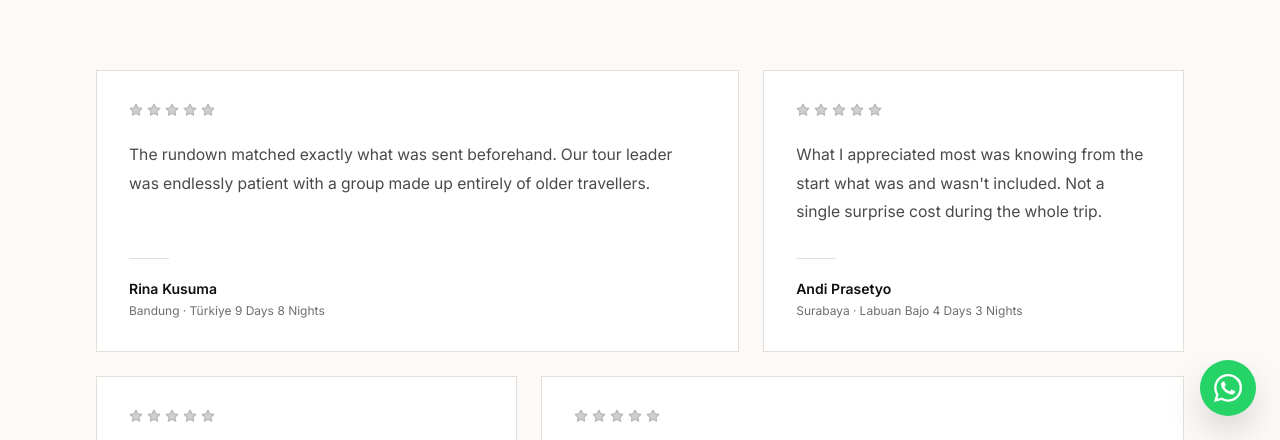
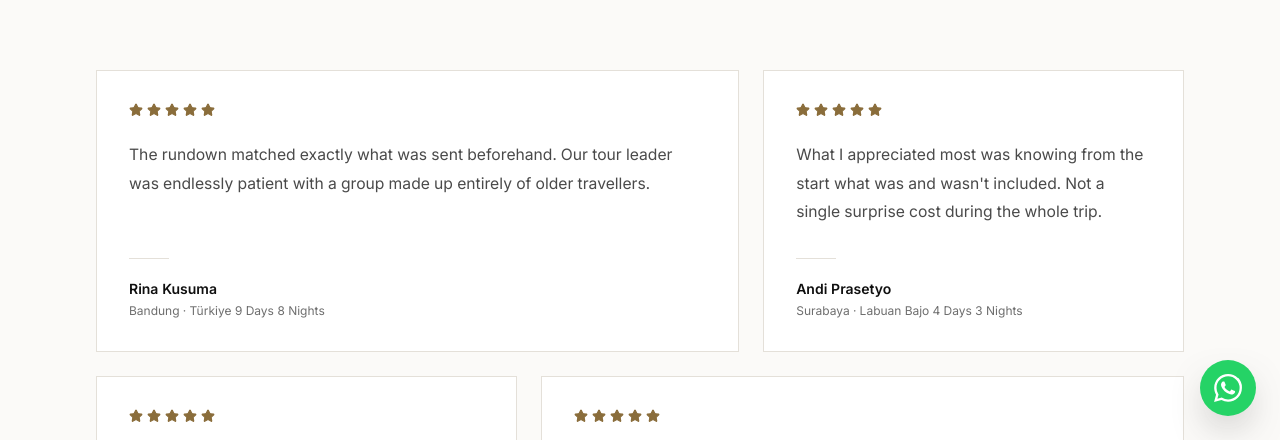
Before and after one commit to daffaoir/bungawisata, a Next.js app: page /en/testimoni in a window 1280 px wide. Shown: the part 360-800 px from the top of the page. Built offline with nearby package versions, Linux system fonts and the light colour scheme; no server answers.

Commit message:
style(gallery,testimonials): solid gold ratings and full quotes in testimonial cards

```diff
--- a/src/components/shared/TestimonialCard.tsx
+++ b/src/components/shared/TestimonialCard.tsx
@@ -4,104 +4,102 @@ import type { Testimonial } from "@/content/testimonials";
 import type { AppLocale } from "@/i18n/routing";
 import { cn } from "@/lib/cn";
 
+type TestimonialCardProps = {
+  testimonial: Testimonial;
+  /** Hanya untuk varian `card`: latar terang atau gelap (section ink). */
+  tone?: "light" | "dark";
   /**
- * Kartu testimoni dengan interaksi murni CSS — tidak menambah JavaScript
- * apa pun ke bundel, dan seluruhnya berhenti saat `prefers-reduced-motion`
- * menyala (aturan globalnya ada di `globals.css`).
- *
- * Empat lapis interaksinya: kartu terangkat, garis tepi menjadi emas, tanda
- * kutip raksasa memudar masuk, dan bintang menyala berurutan dari kiri.
+   * `card` — kotak bergaris (strip testimoni di beranda).
+   * `quote` — kutipan tanpa kotak, dipisah garis rambut (halaman Testimoni).
    */
-export function TestimonialCard({
-  testimonial,
-  tone = "light",
-}: {
-  testimonial: Testimonial;
-  tone?: "light" | "dark";
-}) {
-  const locale = useLocale() as AppLocale;
-  const isDark = tone === "dark";
+  variant?: "card" | "quote";
+};
 
+function Stars({ rating, isDark }: { rating: number; isDark: boolean }) {
   return (
-    /*
-     * `tabIndex` membuat kartunya bisa disinggahi Tab. Tanpa itu, seluruh efek
-     * di bawah — termasuk terbukanya kutipan yang terpotong — hanya bisa
-     * dicapai dengan kursor.
-     */
-    <figure
-      tabIndex={0}
-      className={cn(
-        "group relative flex h-full flex-col overflow-hidden border p-8",
-        "transition-[transform,border-color,box-shadow] duration-500 ease-out",
-        "hover:-translate-y-1.5 focus:-translate-y-1.5",
-        isDark
-          ? "border-white/15 bg-white/[0.04] hover:border-gold-400/70 focus:border-gold-400/70"
-          : "border-line bg-white hover:border-gold-500 focus:border-gold-500 hover:shadow-[0_24px_60px_-40px_rgba(15,15,15,0.5)]",
-      )}
-    >
-      <span
-        aria-hidden="true"
-        className={cn(
-          "pointer-events-none absolute -top-8 right-4 font-display text-[9rem] leading-none",
-          "opacity-0 transition-opacity duration-700 group-hover:opacity-100 group-focus:opacity-100",
-          isDark ? "text-gold-400/15" : "text-gold-500/15",
-        )}
-      >
-        &rdquo;
-      </span>
-
-      <div
-        className="relative flex gap-1"
-        role="img"
-        aria-label={`${testimonial.rating}/5`}
-      >
+    <div className="flex gap-1" role="img" aria-label={`${rating}/5`}>
       {Array.from({ length: 5 }, (_, index) => {
-          const earned = index < testimonial.rating;
+        const earned = index < rating;
 
         return (
           <Star
             key={index}
             aria-hidden="true"
-              // Jeda bertingkat membuat bintangnya menyala satu per satu
-              // dari kiri ke kanan, bukan serentak.
-              style={{ transitionDelay: `${index * 70}ms` }}
             className={cn(
-                "size-3.5 transition-colors duration-500",
+              "size-3.5",
               earned
                 ? isDark
-                    ? "fill-white/35 text-white/35 group-hover:fill-gold-400 group-hover:text-gold-400 group-focus:fill-gold-400 group-focus:text-gold-400"
-                    : "fill-ink/20 text-ink/20 group-hover:fill-gold-500 group-hover:text-gold-500 group-focus:fill-gold-500 group-focus:text-gold-500"
+                  ? "fill-gold-400 text-gold-400"
+                  : "fill-gold-600 text-gold-600"
                 : isDark
-                    ? "text-white/10"
-                    : "text-ink/10",
+                  ? "fill-white/20 text-white/20"
+                  : "fill-line text-line",
             )}
           />
         );
       })}
     </div>
+  );
+}
 
-      {/*
-        Kutipan panjang dipangkas di ~4 baris supaya tinggi kartu di satu baris
-        grid tetap seragam. Batasnya dilepas saat kartu disinggahi kursor atau
-        Tab; `max-height` dipakai (bukan `line-clamp`) karena hanya nilai
-        numerik yang bisa dianimasikan.
-      */}
+/**
+ * Testimoni statis — tidak interaktif, jadi tidak masuk urutan Tab dan tanpa
+ * efek hover. Bintang yang diraih selalu berwarna emas supaya rating 4 dan 5
+ * langsung terbedakan, dan kutipan selalu tampil utuh.
+ */
+export function TestimonialCard({
+  testimonial,
+  tone = "light",
+  variant = "card",
+}: TestimonialCardProps) {
+  const locale = useLocale() as AppLocale;
+
+  if (variant === "quote") {
+    return (
+      <figure className="flex h-full flex-col border-t border-line pt-8">
+        <Stars rating={testimonial.rating} isDark={false} />
+
+        <blockquote className="mt-5 flex-1 font-display text-[1.3rem] leading-[1.6] text-ink">
+          {testimonial.quote[locale]}
+        </blockquote>
+
+        <figcaption className="mt-6 text-[0.85rem]">
+          <span className="block font-semibold text-ink">
+            {testimonial.name}
+          </span>
+          <span className="mt-1 block text-ink-muted">
+            {testimonial.from} &middot; {testimonial.trip[locale]}
+          </span>
+        </figcaption>
+      </figure>
+    );
+  }
+
+  const isDark = tone === "dark";
+
+  return (
+    <figure
+      className={cn(
+        "flex h-full flex-col border p-8",
+        isDark ? "border-white/15 bg-white/[0.04]" : "border-line bg-white",
+      )}
+    >
+      <Stars rating={testimonial.rating} isDark={isDark} />
+
       <blockquote
         className={cn(
-          "relative mt-6 flex-1 overflow-hidden text-[0.98rem] leading-[1.8]",
-          "max-h-[7.1rem] transition-[max-height] duration-500 ease-out",
-          "group-hover:max-h-[32rem] group-focus:max-h-[32rem]",
+          "mt-6 flex-1 text-[0.98rem] leading-[1.8]",
           isDark ? "text-white/75" : "text-ink-soft",
         )}
       >
         {testimonial.quote[locale]}
       </blockquote>
 
-      <figcaption className="relative mt-8">
+      <figcaption className="mt-8">
         <span
           aria-hidden="true"
           className={cn(
-            "mb-5 block h-px w-10 origin-left transition-transform duration-500 ease-out group-hover:scale-x-[3.2] group-focus:scale-x-[3.2]",
+            "mb-5 block h-px w-10",
             isDark ? "bg-white/25" : "bg-line",
           )}
         />
```
Lines whose indentation alone changed are shown as unchanged.
